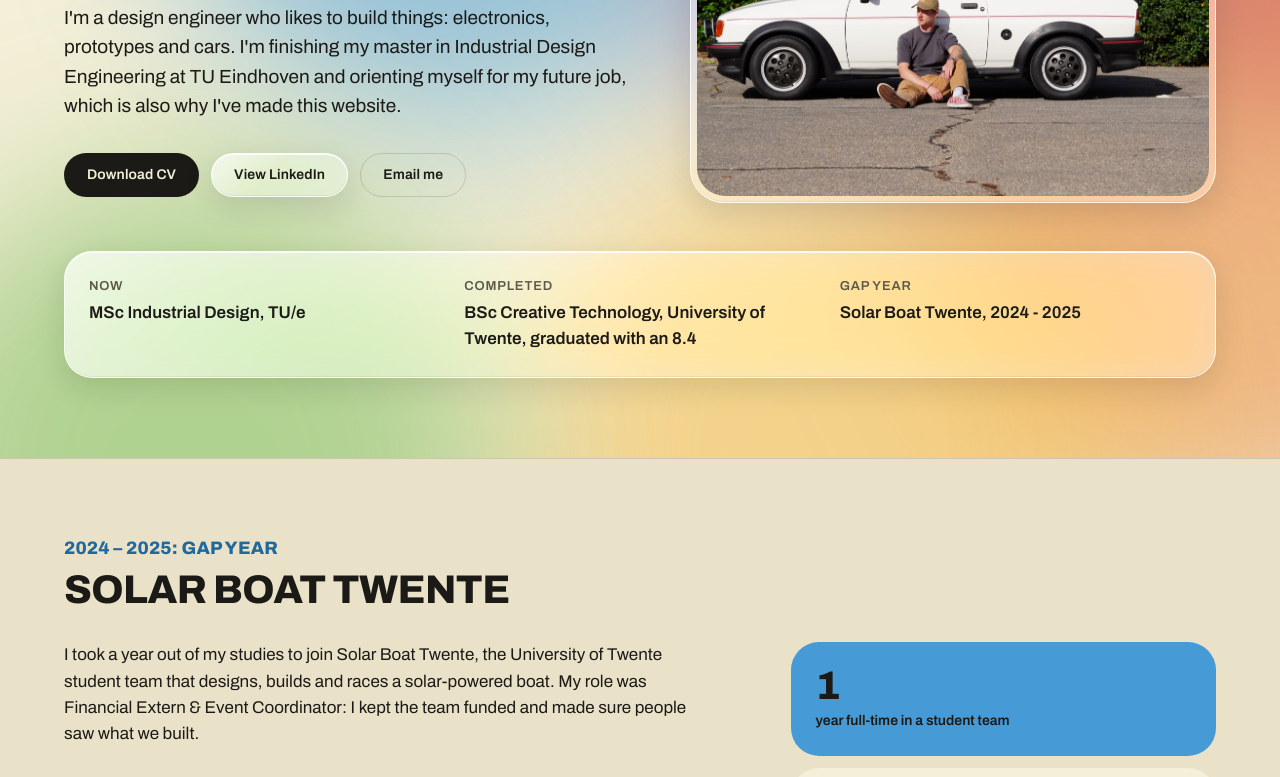
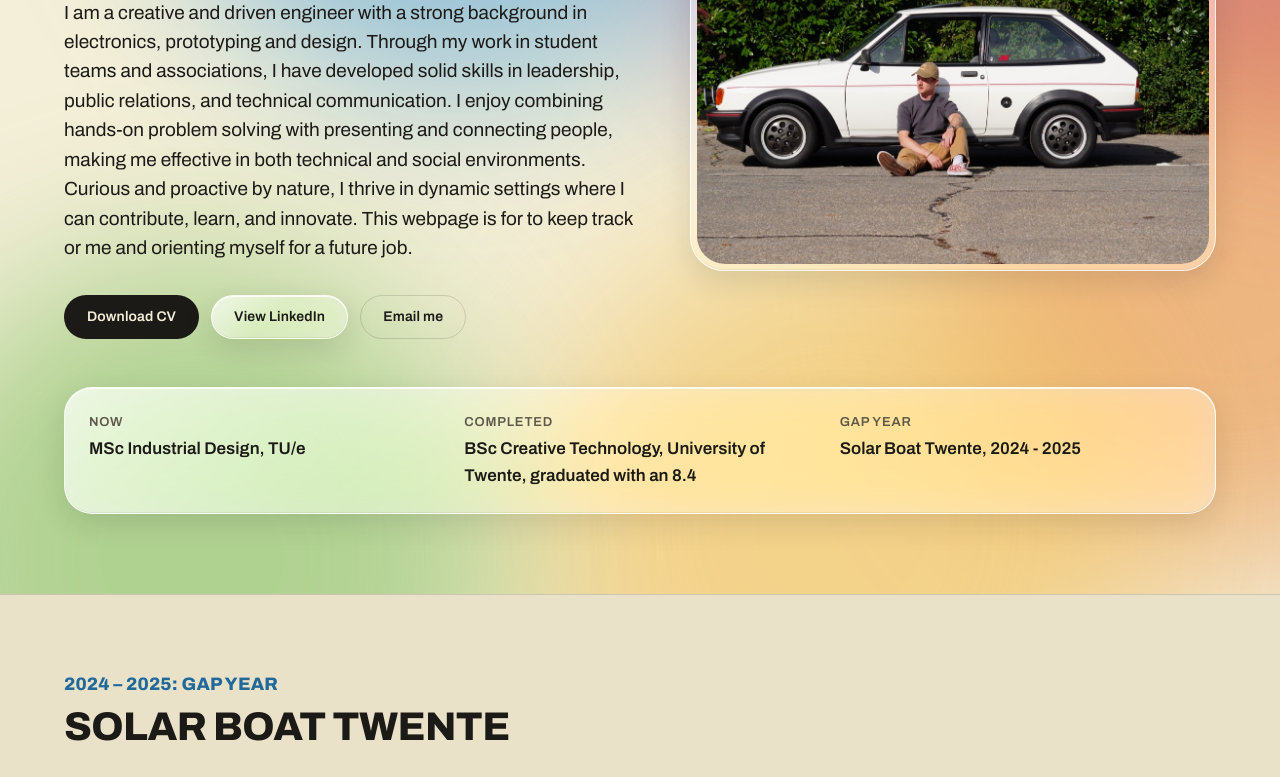
Before and after one commit to WesselVer/WesselVer.github.io, a plain HTML site: page index.html in a window 1280 px wide. Shown: the part 323-1100 px from the top of the page. Drawn offline with Linux system fonts and the light colour scheme.

Commit message:
Update index.html

```diff
--- a/index.html
+++ b/index.html
@@ -40,7 +40,7 @@
         <div class="hero__text">
           <p class="kicker">Portfolio</p>
           <h1 class="display">Wessel Verstelle</h1>
-          <p class="lead">I'm a design engineer who likes to build things: electronics, prototypes and cars. I'm finishing my master in Industrial Design Engineering at TU Eindhoven and orienting myself for my future job, which is also why I've made this website.</p>
+          <p class="lead">I am a creative and driven engineer with a strong background in electronics, prototyping and design. Through my work in student teams and associations, I have developed solid skills in leadership, public relations, and technical communication. I enjoy combining hands-on problem solving with presenting and connecting people, making me effective in both technical and social environments. Curious and proactive by nature, I thrive in dynamic settings where I can contribute, learn, and innovate. This webpage is for to keep track or me and orienting myself for a future job.</p>
           <div class="actions">
             <a class="btn btn--solid" href="assets/Wessel_Verstelle_CV.pdf" download>Download CV</a>
             <a class="btn btn--glass" href="https://www.linkedin.com/in/wessel-verstelle/" target="_blank" rel="noopener">View LinkedIn</a>
```
